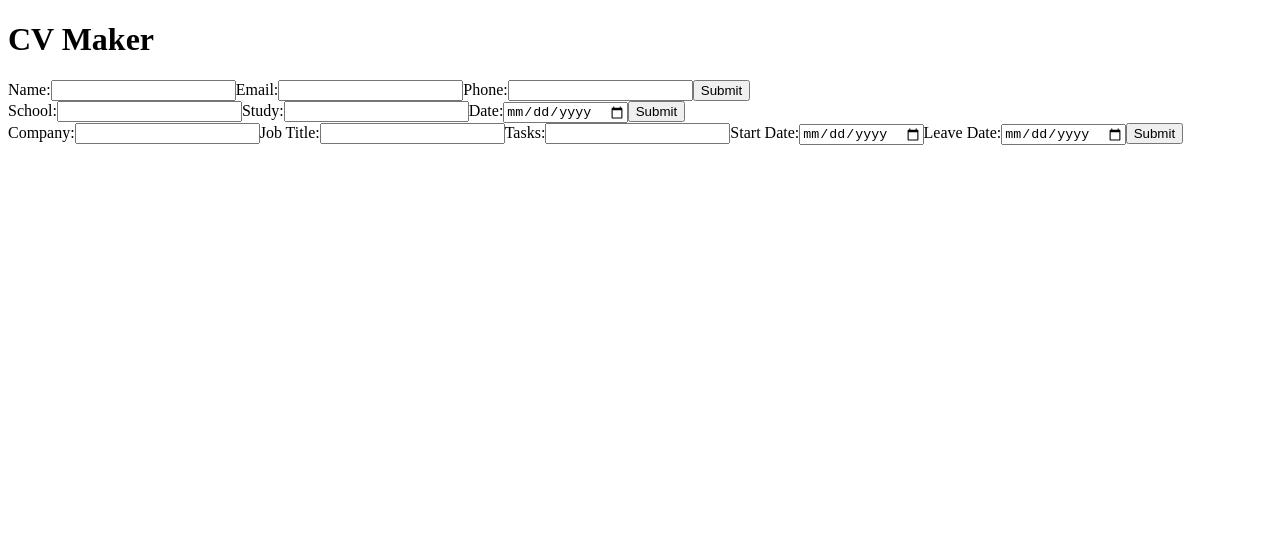
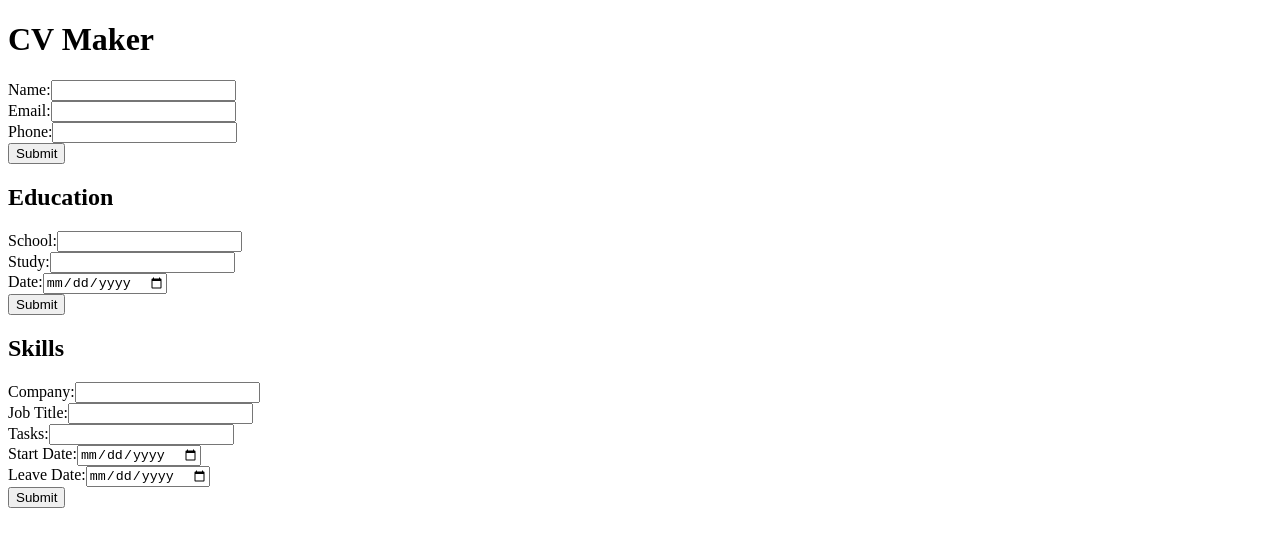
Before and after one commit to tanlaan/top_cv_application_hooks, a React (Create React App) app: page / in a window 1280 px wide. Shown: the top 546 px of the page. Built offline with nearby package versions, Linux system fonts and the light colour scheme.

Commit message:
Refactored components and finished functionality

```diff
--- a/src/components/Education.js
+++ b/src/components/Education.js
@@ -1,22 +1,35 @@
-import React from 'react'
+import React, { useState } from 'react'
+import EducationDisplay from './EducationDisplay'
+import EducationEdit from './EducationEdit'
 
 function Education(props) {
+    const [isEdit, setEdit] = useState(true)
+    const [school, setSchool] = useState('')
+    const [study, setStudy] = useState('')
+    const [date, setDate] = useState('')
+
     return (
-        <form>
-            <label>
-                School:
-                <input type='text' />
-            </label>
-            <label>
-                Study:
-                <input type='text' />
-            </label>
-            <label>
-                Date:
-                <input type='date' />
-            </label>
-            <button>Submit</button>
-        </form>
+        <div id='education-info'>
+            <h2>Education</h2>
+            {
+                isEdit
+                ? <EducationEdit
+                    setEdit={setEdit}
+                    school={school}
+                    setSchool={setSchool}
+                    study={study}
+                    setStudy={setStudy}
+                    date={date}
+                    setDate={setDate}
+                />
+                : <EducationDisplay
+                    setEdit={setEdit}
+                    school={school}
+                    study={study}
+                    date={date}
+                />
+            }
+        </div>
     )
 }
 
--- /dev/null
+++ b/src/components/EducationDisplay.js
@@ -0,0 +1,15 @@
+import React from 'react'
+
+function EducationDisplay(props) {
+    const {setEdit, school, study, date} = props
+
+    return (
+        <>
+            <h3>{school}</h3>
+            <p>Study: {study} -- Date: {date}</p>
+            <button onClick={() => setEdit(true)}>Edit</button>
+        </>
+    )
+}
+
+export default EducationDisplay
--- /dev/null
+++ b/src/components/EducationEdit.js
@@ -0,0 +1,28 @@
+import React from 'react'
+
+function EducationEdit(props) {
+    const {setEdit, school, setSchool, study, setStudy, date, setDate} = props
+    return (
+        <form>
+            <label>
+                School:
+                <input type='text' value={school} onChange={(e) => setSchool(e.target.value)} />
+            </label>
+            <br />
+            <label>
+                Study:
+                <input type='text' value={study} onChange={(e) => setStudy(e.target.value)} />
+            </label>
+            <br />
+            <label>
+                Date:
+                <input type='date' value={date} onChange={(e) => setDate(e.target.value)} />
+            </label>
+            <br />
+            <button onClick={() => setEdit(false)}>Submit</button>
+        </form>
+    )
+
+}
+
+export default EducationEdit
--- a/src/components/General.js
+++ b/src/components/General.js
@@ -1,15 +1,18 @@
 import React, {useState} from 'react'
+import GeneralDisplay from './GeneralDisplay'
+import GeneralEdit from './GeneralEdit'
 
 function General() {
-    const [edit, setEdit] = useState(true)
+    const [isEdit, setEdit] = useState(true)
     const [name, setName] = useState('')
     const [email, setEmail] = useState('')
     const [telephone, setTelephone] = useState('')
 
-    if (edit) {
     return (
         <div id="general-info">
-            <GeneralEdit
+            {
+                isEdit
+                ? <GeneralEdit
                     setEdit={setEdit}
                     name={name}
                     setName={setName}
@@ -18,53 +21,15 @@ function General() {
                     telephone={telephone}
                     setTelephone={setTelephone}
                 />
-        </div>
-)
-    }
-    return (
-        <div id='general-info'>
-            <GeneralDisplay
+                : <GeneralDisplay
                     setEdit={setEdit}
                     name={name}
                     email={email}
                     telephone={telephone}
                 />
+            }
         </div>
     )
 }
 
-function GeneralEdit(props) {
-    const {setEdit, name, setName, email, setEmail, telephone, setTelephone} = props
-    return (
-        <form>
-            <label>
-                Name:
-                <input type='text' value={name} onChange={(e) => setName(e.target.value)} />
-            </label>
-            <label>
-                Email:
-                <input type='email' value={email} onChange={(e) => setEmail(e.target.value)} />
-            </label>
-            <label>
-                Phone:
-                <input type='tel' value={telephone} onChange={(e) => setTelephone(e.target.value)} />
-            </label>
-            <button onClick={(e) => setEdit(false)}>Submit</button>
-        </form>
-    )
-
-}
-
-function GeneralDisplay(props) {
-    const {setEdit, name, email, telephone} = props
-    return(
-        <>
-            <h2>{name}</h2>
-            <p>Email: {email} -- Phone: {telephone}</p>
-            <button onClick={(e) => setEdit(true)}>Edit</button>
-
-        </>
-    )
-}
-
 export default General
--- /dev/null
+++ b/src/components/GeneralDisplay.js
@@ -0,0 +1,16 @@
+import React from 'react'
+
+function GeneralDisplay(props) {
+    const {setEdit, name, email, telephone} = props
+
+    return(
+        <>
+            <h2>{name}</h2>
+            <p>Email: {email} -- Phone: {telephone}</p>
+            <button onClick={(e) => setEdit(true)}>Edit</button>
+
+        </>
+    )
+}
+
+export default GeneralDisplay
--- /dev/null
+++ b/src/components/GeneralEdit.js
@@ -0,0 +1,29 @@
+import React from 'react'
+
+function GeneralEdit(props) {
+    const {setEdit, name, setName, email, setEmail, telephone, setTelephone} = props
+
+    return (
+        <form>
+            <label>
+                Name:
+                <input type='text' value={name} onChange={(e) => setName(e.target.value)} />
+            </label>
+            <br />
+            <label>
+                Email:
+                <input type='email' value={email} onChange={(e) => setEmail(e.target.value)} />
+            </label>
+            <br />
+            <label>
+                Phone:
+                <input type='tel' value={telephone} onChange={(e) => setTelephone(e.target.value)} />
+            </label>
+            <br />
+            <button onClick={(e) => setEdit(false)}>Submit</button>
+        </form>
+    )
+
+}
+
+export default GeneralEdit
--- a/src/components/Skills.js
+++ b/src/components/Skills.js
@@ -1,30 +1,44 @@
-import React from 'react'
+import React, { useState } from 'react'
+import SkillsDisplay from './SkillsDisplay'
+import SkillsEdit from './SkillsEdit'
 
 function Skills(props) {
+    const [isEdit, setEdit] = useState(true)
+    const [company, setCompany] = useState('')
+    const [title, setTitle] = useState('')
+    const [tasks, setTasks] = useState('')
+    const [start, setStart] = useState('')
+    const [leave, setLeave] = useState('')
+
     return (
-        <form>
-            <label>
-                Company:
-                <input type='text' />
-            </label>
-            <label>
-                Job Title:
-                <input type='text' />
-            </label>
-            <label>
-                Tasks:
-                <input type='text' />
-            </label>
-            <label>
-                Start Date:
-                <input type='date' />
-            </label>
-            <label>
-                Leave Date:
-                <input type='date' />
-            </label>
-            <button>Submit</button>
-        </form>
+        <div skills-info>
+            <h2>Skills</h2>
+            {
+                isEdit
+                ? <SkillsEdit
+                    setEdit={setEdit}
+                    company={company}
+                    setCompany={setCompany}
+                    title={title}
+                    setTitle={setTitle}
+                    tasks={tasks}
+                    setTasks={setTasks}
+                    start={start}
+                    setStart={setStart}
+                    leave={leave}
+                    setLeave={setLeave}
+                />
+                : <SkillsDisplay
+                    setEdit={setEdit}
+                    company={company}
+                    title={title}
+                    tasks={tasks}
+                    start={start}
+                    leave={leave}
+                />
+            }
+        </div>
+
     )
 }
 
--- /dev/null
+++ b/src/components/SkillsDisplay.js
@@ -0,0 +1,16 @@
+import React from 'react'
+
+function SkillsDisplay(props) {
+    const {setEdit, company, title, tasks, start, leave} = props
+    return (
+        <>
+            <h3>{company}</h3>
+            <p>Title: {title} -- Task: {tasks}</p>
+            <p>Start: {start} -- Leave: {leave}</p>
+            <button onClick={() => setEdit(true)}>Edit</button>
+        </>
+
+    )
+}
+
+export default SkillsDisplay
--- /dev/null
+++ b/src/components/SkillsEdit.js
@@ -0,0 +1,38 @@
+import React from 'react'
+
+function SkillsEdit(props) {
+    const {setEdit, company, setCompany, title, setTitle, tasks, setTasks, start, setStart, leave, setLeave} = props
+
+    return (
+        <form>
+            <label>
+                Company:
+                <input type='text' value={company} onChange={(e) => setCompany(e.target.value)} />
+            </label>
+            <br />
+            <label>
+                Job Title:
+                <input type='text' value={title} onChange={(e) => setTitle(e.target.value) }/>
+            </label>
+            <br />
+            <label>
+                Tasks:
+                <input type='text' value={tasks} onChange={(e) => setTasks(e.target.value)} />
+            </label>
+            <br />
+            <label>
+                Start Date:
+                <input type='date' value={start} onChange={(e) => setStart(e.target.value)} />
+            </label>
+            <br />
+            <label>
+                Leave Date:
+                <input type='date' value={leave} onChange={(e) => setLeave(e.target.value)} />
+            </label>
+            <br />
+            <button onClick={() => setEdit(false)}>Submit</button>
+        </form>
+    )
+}
+
+export default SkillsEdit
```
Also changed, not shown: 1 other file (tests, documents, lock files or other folders). Lines whose indentation alone changed are shown as unchanged.
